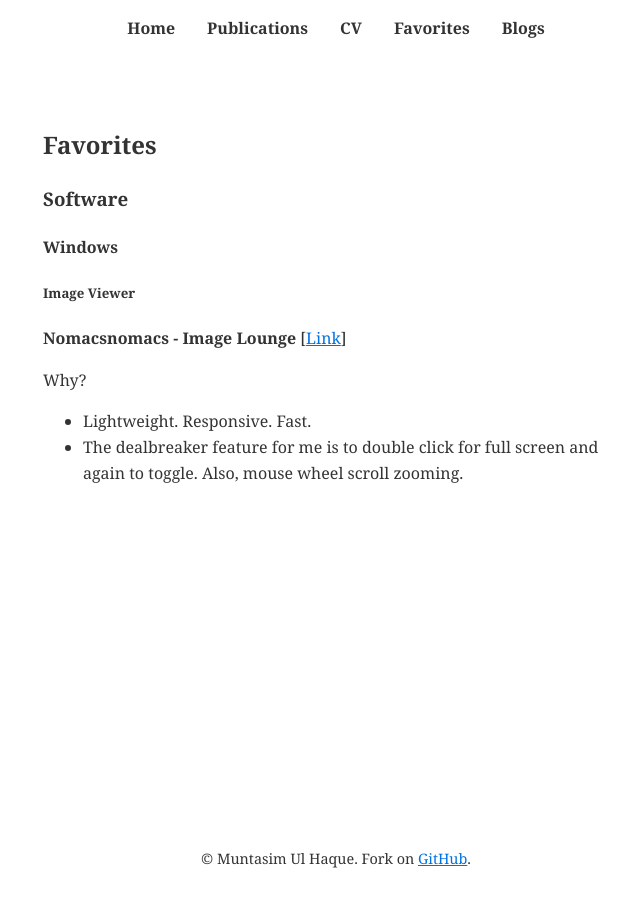
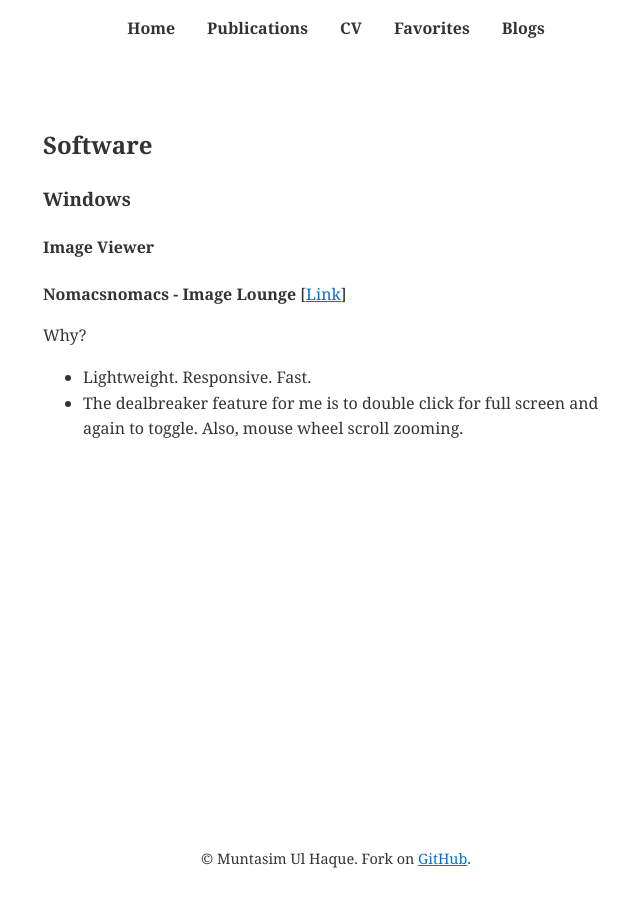
Before and after one commit to muntasimulhaque/muntasimulhaque.github.io, a Jekyll site: the page built from favorites.md, in a window 1280 px wide. Shown: the whole page, without its empty margins (304-944 px from the left). Built offline with Jekyll 4.4.1, drawn with Linux system fonts in a browser that asks for light colours.

Commit message:
removed header

```diff
--- a/favorites.md
+++ b/favorites.md
@@ -3,13 +3,11 @@
 title: Favorites
 ---
 
-## Favorites
+## Software
 
-### Software
+### Windows
 
-#### Windows
-
-##### Image Viewer
+#### Image Viewer
 
 **Nomacsnomacs - Image Lounge** [[Link](https://nomacs.org/){:target="_blank"}]
 
```
Also changed, not shown: blog.md (+0 -2 lines), cv.md (+0 -2 lines).
